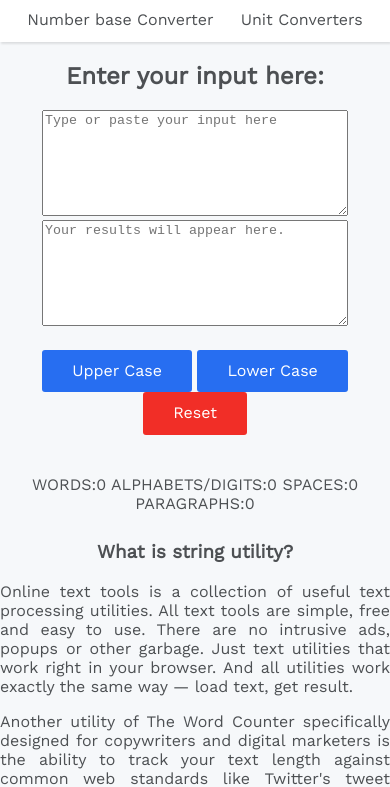
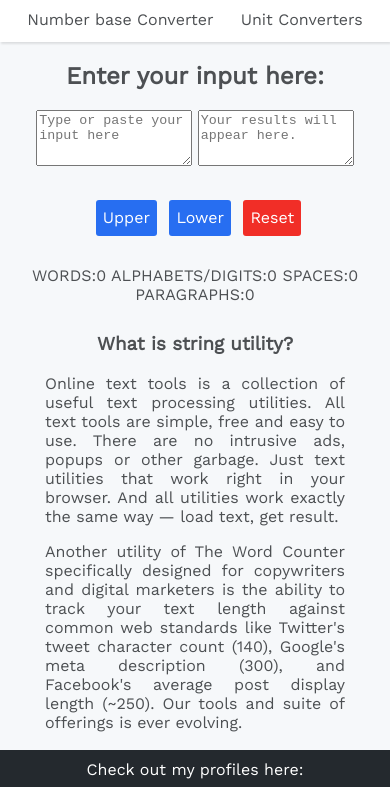
Before and after one commit to subham2107/String-Utilities, a plain HTML site: page stringUtilities.html in a window 390 px wide. Shown: the part 93-880 px from the top of the page. Drawn offline with nearby package versions, Linux system fonts and the light colour scheme.

Commit message:
improved responsiveness

```diff
--- a/commonstyles.css
+++ b/commonstyles.css
@@ -85,23 +85,13 @@ body{
 
   }
 
-  /*.main-content{
+  .input-output{
     display:flex;
+    flex-direction: column;
     justify-content: center;
-    flex-direction: column;
     align-items: center;
-   /* max-height: 600px;
-    min-height: 600px;
-    max-width: 600px;
-    min-width: 600px;
-    margin: 0 auto;
-    display:inline;
-    margin: 0 auto;
-  } */
+  }
 
-  .main-content{
-    text-align: center;
-  }
 
   .dropdown-arrow{
     height: 10px;
@@ -146,7 +136,15 @@ body{
 
   }
 
-  @media screen and (max-width: 925px){
+  @media screen and (max-width: 1011px) {
+
+    .content-info{
+      margin: auto;
+      max-width: 800px;
+    }
+}
+
+@media screen and (max-width: 925px){
 
   textarea{
     height: 100px;
@@ -158,3 +156,73 @@ body{
     max-width: 500px;
   }
 }
+
+
+
+ @media screen and (max-width: 655px) {
+
+  textarea{
+    height: 70px;
+    width: 210px;
+
+  }
+
+    .content-info{
+      margin: auto;
+      max-width: 400px;
+    }
+}
+
+@media screen and (max-width: 475px) {
+
+
+  textarea{
+    height: 50px;
+    width: 150px;
+
+  }
+
+    .content-info{
+      margin: auto;
+      max-width: 300px;
+    }
+
+    #reset-button,
+    #upper-button,
+    #lower-button{
+      margin-top: 10px;
+      padding: 7px ;
+      margin-left: 7px;
+    }
+
+    #reset-button{
+      margin-left: 7px;
+    }
+
+
+
+    .results{
+      text-align: center;
+    }
+}
+
+
+
+@media screen and (max-width: 340px) {
+
+
+  textarea{
+    height: 45px;
+    width: 135px;
+
+  }
+
+    .content-info{
+      margin: auto;
+      max-width: 300px;
+    }
+
+    .results{
+      text-align: center;
+    }
+}
--- a/stringUtilities.html
+++ b/stringUtilities.html
@@ -32,25 +32,29 @@
         </div>
 
         <div class="other-websites">
-          <a href="#" >Unit Converters</a>
+          <a href="https://my-unit-converter.netlify.app/temperature.html" target="_blank" >Unit Converters</a>
         </div >
     </header>
 
-  <main class="main-content">
-    <h2>Enter your input here:</h2>
+  <main>
+    <h2 style="text-align: center;">Enter your input here:</h2>
+    <div class="input-output">
     <div style="margin-bottom:20px;">
     <textarea type="text" id="input" placeholder="Type or paste your input here" rows="15" cols="60"></textarea>
     <textarea type="text" id="output" placeholder="Your results will appear here." rows="15" cols="60" readonly></textarea>
     </div>
-    <input type="button" id="upper-button" value="Upper Case">
-    <input type="button" id="lower-button" value="Lower Case">
+    <div class="buttons">
+    <input type="button" id="upper-button" value="Upper">
+    <input type="button" id="lower-button" value="Lower">
     <input type="button" id="reset-button" value="Reset">
-    <div style="margin-top:40px;">
+  </div>
+    <div style="margin-top:30px;" class="results">
     <label for="words">WORDS:<span id="words">0</span></label>
     <label for="alpha">ALPHABETS/DIGITS:<span id="alpha">0</span></label>
     <label for="spaces">SPACES:<span id="spaces">0</span></label>
     <label for="paragraphs">PARAGRAPHS:<span id="paragraphs">0</span></label>
   </div>
+</div>
   </main>
   <section>
     <div class="content-info" style="text-align: justify;">
```
